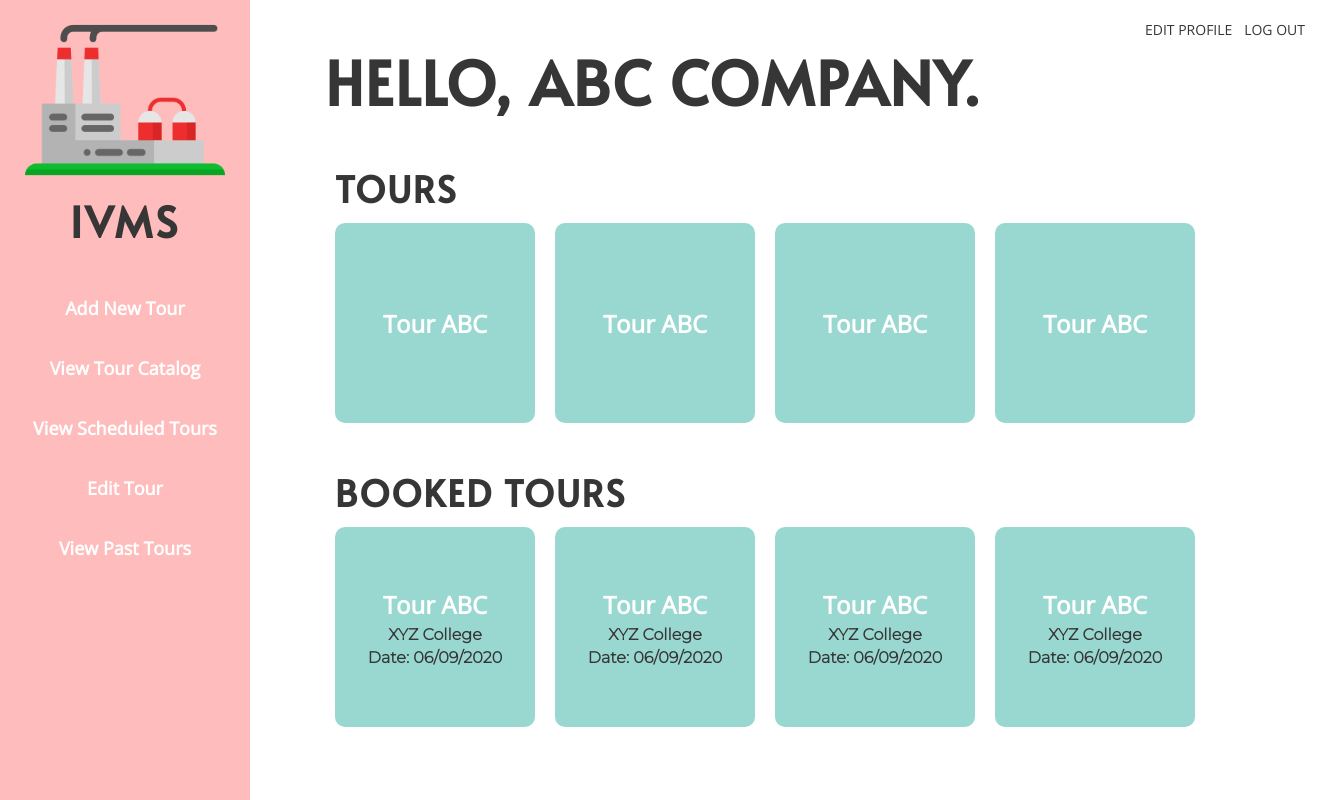
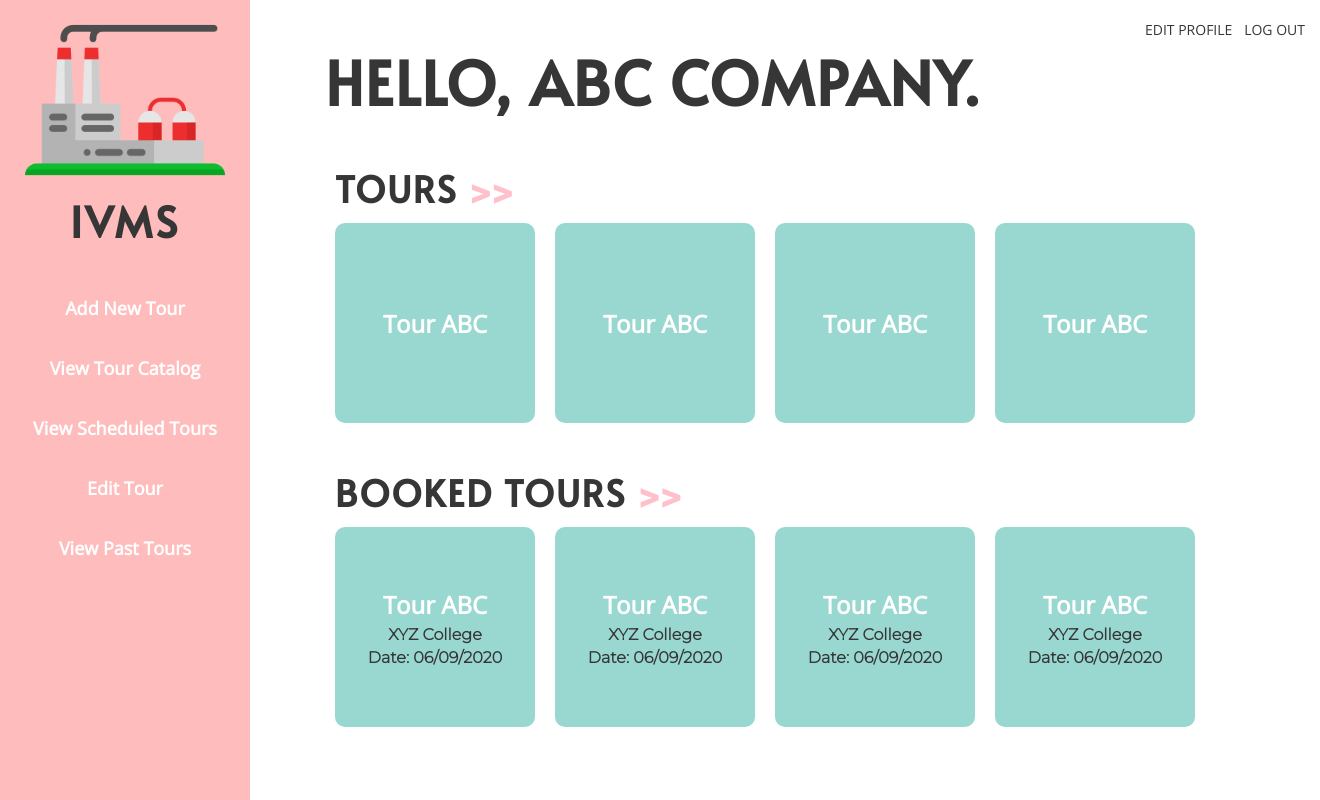
Before and after one commit to name-hansel/IVMS, a PHP site: page / in a window 1320 px wide. Run offline with PHP 8.4, Linux system fonts and the light colour scheme.

Commit message:
Minor changes

```diff
--- a/Company/index.html
+++ b/Company/index.html
@@ -50,7 +50,7 @@
 
 
         <div class="tours">
-            <h1 id="tour-main-heading">Tours</h1>
+            <h1 id="tour-main-heading">Tours <span id="arrows"> >> </span></h1>
             <div class="tour-cards">
                 <div class="tour-card card-1">
                     <h4 id="tour-card-heading">Tour ABC</h4>
@@ -69,7 +69,7 @@
 
         <div class="b-tours">
             <h1 id="btour-main-heading">
-                Booked Tours
+                Booked Tours <span id="arrows"> >> </span>
             </h1>
             <div class="tour-cards">
                 <div class="tour-card card-1">
--- a/Company/style.css
+++ b/Company/style.css
@@ -118,6 +118,11 @@ ul {
     color: #363636;
     text-transform: uppercase;
 }
+
+#arrows {
+    color: pink;
+}
+
 .tour-heading {
     display: flex;
     flex-direction: column;
```
